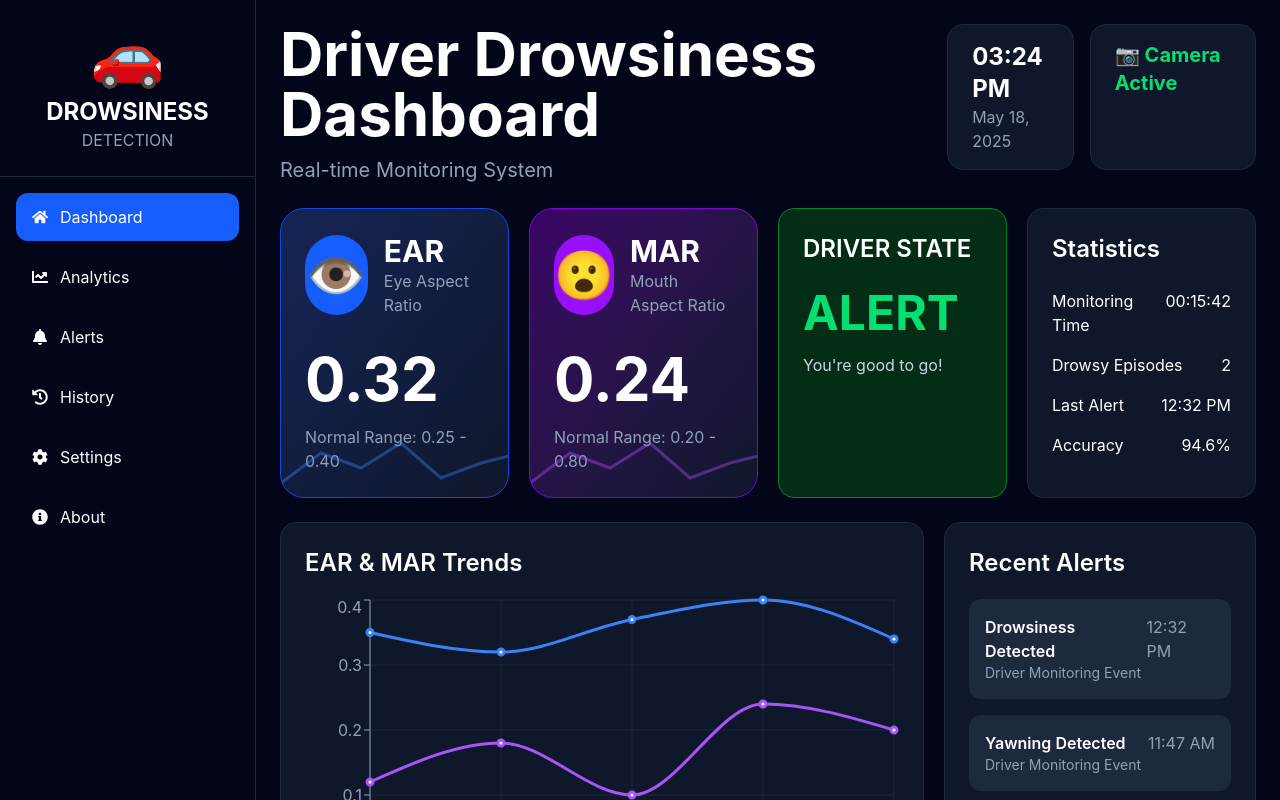
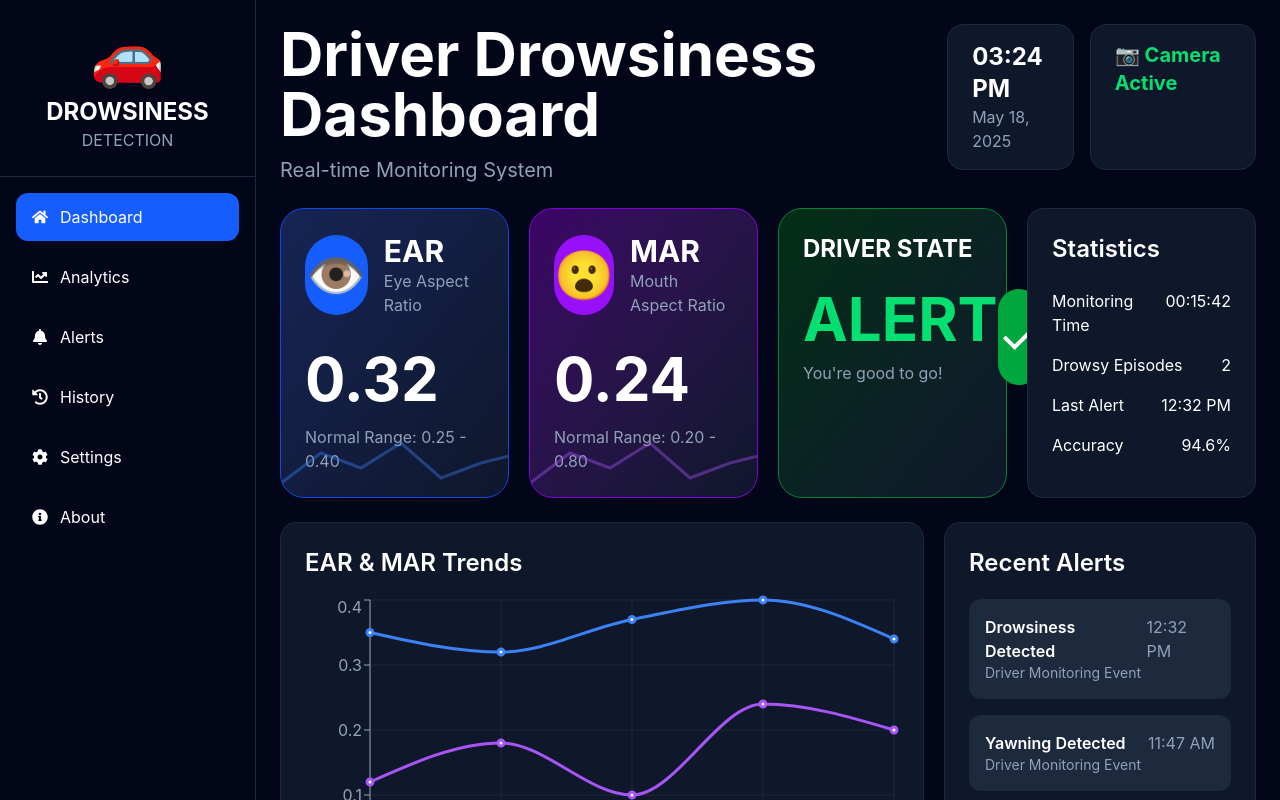
Before and after one commit to Isha4002/driver-drowsiness-detection-system, a React app in the folder frontend/: page / in a window 1280 px wide. Shown: the top 800 px of the page. Built offline with nearby package versions, Linux system fonts and the light colour scheme; the HTML template or start-up script is replaced by a standard one.

Commit message:
Redesigned driver state card

```diff
--- a/frontend/src/components/DriverState.jsx
+++ b/frontend/src/components/DriverState.jsx
@@ -5,18 +5,25 @@ function DriverState({ state }) {
 
   return (
     <div
-      className={`rounded-2xl p-6 border ${
+      className={`rounded-3xl p-6 border
+      ${
         isAlert
-          ? "bg-green-950 border-green-700"
-          : "bg-red-950 border-red-700"
+          ? "bg-gradient-to-br from-green-950 to-slate-900 border-green-700"
+          : "bg-gradient-to-br from-red-950 to-slate-900 border-red-700"
       }`}
     >
-      <h2 className="text-2xl font-semibold">
+
+      <h2 className="text-2xl font-bold">
         DRIVER STATE
       </h2>
 
+      <div className="flex justify-between items-center mt-6">
+
+        <div>
+
           <h1
-        className={`text-5xl font-bold mt-6 ${
+            className={`text-6xl font-bold
+            ${
               isAlert
                 ? "text-green-400"
                 : "text-red-400"
@@ -25,11 +32,27 @@ function DriverState({ state }) {
             {state}
           </h1>
 
-      <p className="mt-4 text-slate-300">
+          <p className="text-slate-400 mt-3">
             {isAlert
               ? "You're good to go!"
               : "Drowsiness Detected"}
           </p>
+
+        </div>
+
+        <div
+          className={`w-24 h-24 rounded-full flex items-center justify-center text-5xl
+          ${
+            isAlert
+              ? "bg-green-600"
+              : "bg-red-600"
+          }`}
+        >
+          {isAlert ? "✓" : "!"}
+        </div>
+
+      </div>
+
     </div>
   );
 }
```
Lines whose indentation alone changed are shown as unchanged.
